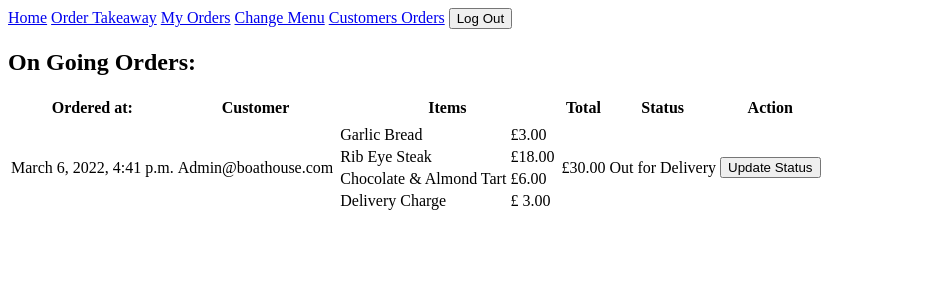
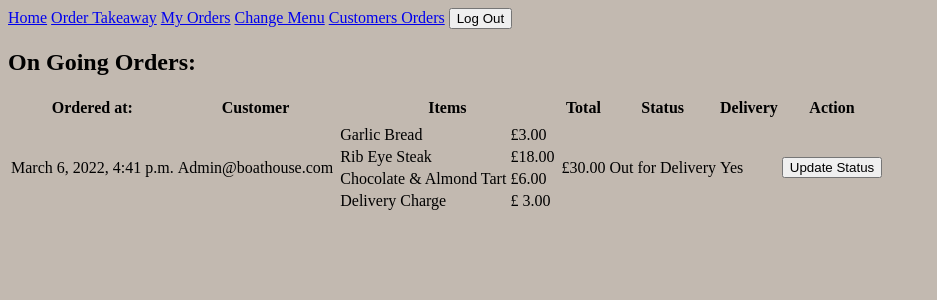
Before and after one commit to BenjiHills/boathouse, a Django app: page /orders/ in a window 1280 px wide. Shown: the top 300 px of the page, without its empty margins (0-937 px from the left). Run offline with Django 4.2, Linux system fonts and the light colour scheme; a user stored in the database is signed in; data comes from the database, SQL or seed files in the repository; both versions use the stored data as it was after the commit.

Commit message:
added static files

```diff
--- a/takeaway/menu/templates/menu/base.html
+++ b/takeaway/menu/templates/menu/base.html
@@ -1,4 +1,5 @@
 <!DOCTYPE html>
+{% load static %}
 {% load auth_extras %}
 <head>
     {% block head %}
@@ -6,6 +7,7 @@
 </head>
 
 <body>
+    <link rel="stylesheet" href="{% static '/css/main.css' %}">
     <div class="topnav" id="pageTopNav">
         <div id="links">
           <a href="{% url 'home' %}"><img id="logo">Home</a>
--- a/takeaway/menu/templates/menu/dishes.html
+++ b/takeaway/menu/templates/menu/dishes.html
@@ -15,6 +15,7 @@
     <th>Description</th>
     <th>Dietry</th>
     <th>Price</th>
+    <th>Delivery</th>
     <th>Action</th>
   </tr>
 	<tr>
--- a/takeaway/menu/templates/menu/my_orders.html
+++ b/takeaway/menu/templates/menu/my_orders.html
@@ -14,6 +14,7 @@
     <th>Order ID</th>
     <th>Items</th>
     <th>Total</th>
+    <th>Delivery</th>
     <th>Status</th>
   </tr>
     <tr>
@@ -45,6 +46,11 @@
         </table>
         </td>
         <td> £{{order.get_total|floatformat:2 }}</td>
+        {% if order.delivery == "DL" %}
+        <td>Yes</td>
+        {% else %}
+        <td>No</td>
+        {% endif %}
         <td>{{order.get_status_display}}</td>
     </tr>
 {% endfor %}
--- a/takeaway/menu/templates/menu/order_delete.html
+++ b/takeaway/menu/templates/menu/order_delete.html
@@ -4,11 +4,12 @@
 {% block head %}
 <meta charset="UTF-8">
 <title>Order {{order.order_code}}</title>
-<h2>Are you sure You Want To Cancel This Order?</h2>
+
 
 {% endblock %}
 
 {% block content %}
+<h2>Are you sure You Want To Cancel This Order?</h2>
 <form action="" method="POST">
     {% csrf_token %}
     {{form.as_p}}
--- a/takeaway/menu/templates/menu/orders.html
+++ b/takeaway/menu/templates/menu/orders.html
@@ -15,6 +15,7 @@
     <th>Items</th>
     <th>Total</th>
     <th>Status</th>
+    <th>Delivery</th>
     <th>Action</th>
   </tr>
     <tr>
@@ -47,6 +48,11 @@
         </td>
         <td> £{{order.get_total|floatformat:2 }}</td>
         <td>{{order.get_status_display}}</td>
+        {% if order.delivery == "DL" %}
+        <td>Yes</td>
+        {% else %}
+        <td>No</td>
+        {% endif %}
         <td><a href="{% url 'order_status' order.pk %}"><button>Update Status</button></a></td>
     </tr>
 {% endfor %}
--- /dev/null
+++ b/takeaway/static/css/main.css
@@ -0,0 +1,3 @@
+body {background-color: #C2B9B0;
+
+}
--- a/takeaway/takeaway/urls.py
+++ b/takeaway/takeaway/urls.py
@@ -15,8 +15,9 @@ Including another URLconf
 """
 from django.contrib import admin
 from django.urls import path, include
-
+from django.contrib.staticfiles.urls import staticfiles_urlpatterns
 urlpatterns = [
     path('admin/', admin.site.urls),
     path('', include('menu.urls'))
 ]
+urlpatterns += staticfiles_urlpatterns()
```
Also changed, not shown: takeaway/takeaway/settings.py (+9 -1 lines), takeaway/db.sqlite3.
